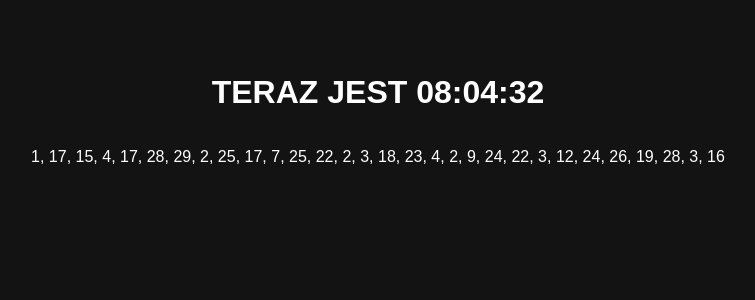
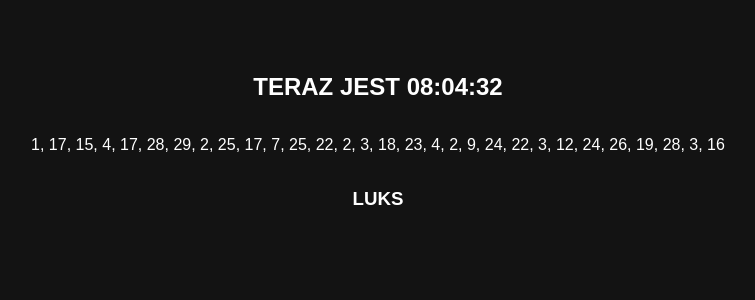
Before and after one commit to KRZYCHOXG/Krzysztof_Gucwa_ZSNR4, a PHP site: page / in a window 1280 px wide. Shown: the top 300 px of the page, without its empty margins (262-1017 px from the left). Run offline with PHP 8.4, Linux system fonts and the light colour scheme.

Commit message:
Update index.php

```diff
--- a/Programowanie Aplikacji Internetowych/PHP - Tablice/ZD0/index.php
+++ b/Programowanie Aplikacji Internetowych/PHP - Tablice/ZD0/index.php
@@ -18,21 +18,13 @@
 <body>
     <?php
         header("refresh: 0.3");
-        /* echo '<h1 style="text-transform:uppercase;">Teraz jest '.date('H:i:s').'</h1>';
-        $date = "2023-04-03 19:00:00";
-        $teraz = new DateTime(date('Y-m-d'));
-        $urodziny = new DateTime('2023-04-03');
-        $obliczenie = $teraz->diff($urodziny);
-        echo '<br>';
-        echo '<h1> Urodziny mam za ';
-        echo $obliczenie->format('%m miesiecy i %d dni');
-        echo '<br>'.$date; */
-        echo '<h1 style="text-transform:uppercase;">Teraz jest '.date('H:i:s').'</h1>';
+        echo '<h2 style="text-transform:uppercase;">Teraz jest '.date('H:i:s').'</h2>';
         $liczby = array();
         for($i = 0; $i < 30; $i++) {
             $liczby[$i] = rand(1, 29);
         }
-        echo implode(', ', $liczby);
+        echo implode(', ', $liczby).'<br>';
+        echo '<h3 style="text-transform:uppercase;">Luks</h3>';
         ?>
 </body>
 </html>
```
